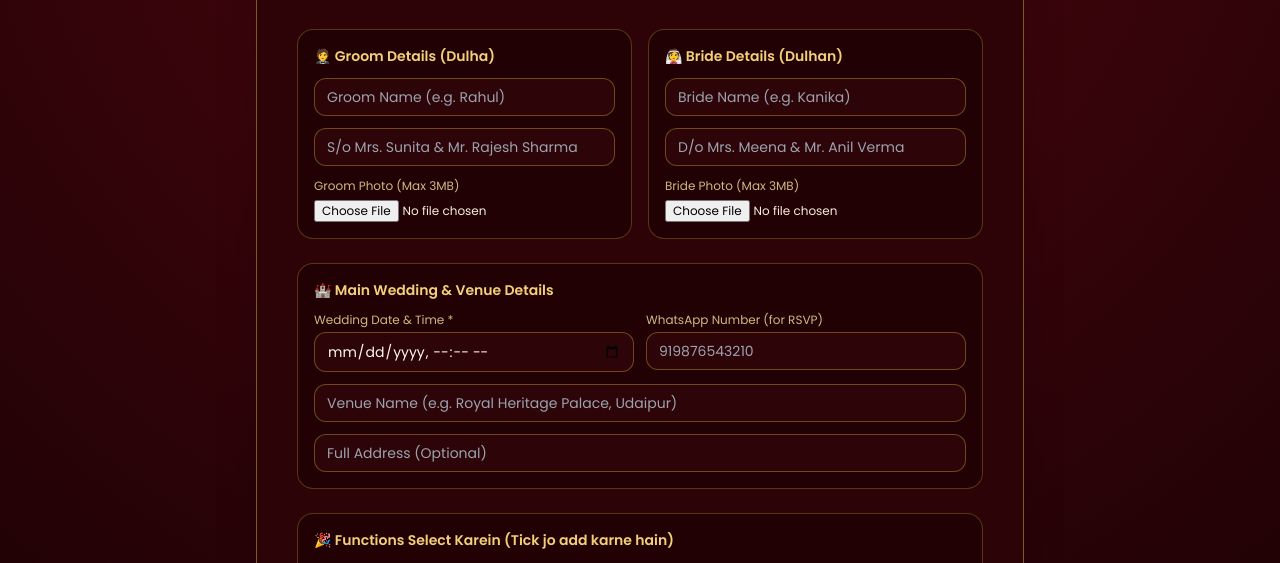
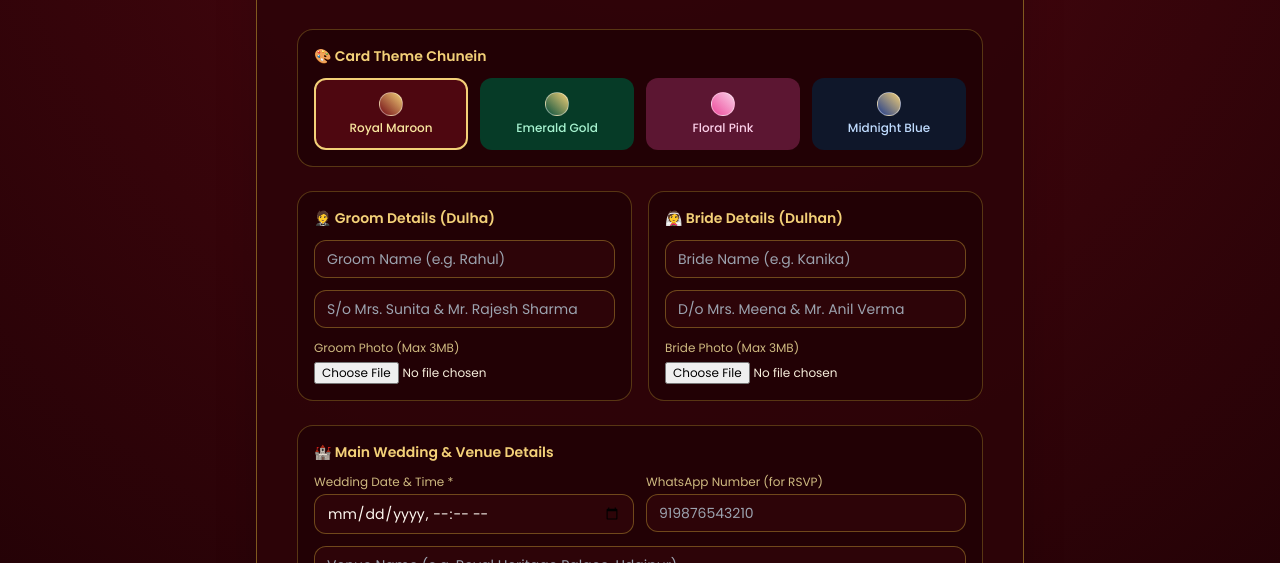
Before and after one commit to fanboi536-png/royal-wedding-maker, a website: page public/index.html in a window 1280 px wide. Shown: the part 216-779 px from the top of the page. Drawn offline with nearby package versions, Linux system fonts and the light colour scheme.

Commit message:
Update index.html

```diff
--- a/public/index.html
+++ b/public/index.html
@@ -32,6 +32,44 @@
     </div>
 
     <form id="builderForm" class="space-y-6">
+      <!-- THEME SELECTOR -->
+      <div class="bg-[#1f0205]/70 p-4 rounded-2xl border border-[#d4af37]/30 space-y-3">
+        <h3 class="text-[#f3d078] font-semibold text-sm">🎨 Card Theme Chunein</h3>
+        <div class="grid grid-cols-2 sm:grid-cols-4 gap-3 text-xs">
+          <label class="cursor-pointer">
+            <input type="radio" name="theme" value="royal-maroon" checked class="peer hidden" />
+            <div class="p-3 rounded-xl border-2 border-transparent peer-checked:border-[#f3d078] bg-[#4e0710] text-center transition">
+              <div class="w-6 h-6 rounded-full mx-auto mb-1 bg-gradient-to-tr from-[#700914] to-[#f3d078] border border-white/40"></div>
+              <span class="font-medium text-[#f9e79f]">Royal Maroon</span>
+            </div>
+          </label>
+
+          <label class="cursor-pointer">
+            <input type="radio" name="theme" value="emerald-gold" class="peer hidden" />
+            <div class="p-3 rounded-xl border-2 border-transparent peer-checked:border-[#f3d078] bg-[#063b27] text-center transition">
+              <div class="w-6 h-6 rounded-full mx-auto mb-1 bg-gradient-to-tr from-[#064e3b] to-[#f3d078] border border-white/40"></div>
+              <span class="font-medium text-emerald-200">Emerald Gold</span>
+            </div>
+          </label>
+
+          <label class="cursor-pointer">
+            <input type="radio" name="theme" value="floral-pink" class="peer hidden" />
+            <div class="p-3 rounded-xl border-2 border-transparent peer-checked:border-pink-400 bg-[#5c1632] text-center transition">
+              <div class="w-6 h-6 rounded-full mx-auto mb-1 bg-gradient-to-tr from-[#ec4899] to-[#fbcfe8] border border-white/40"></div>
+              <span class="font-medium text-pink-200">Floral Pink</span>
+            </div>
+          </label>
+
+          <label class="cursor-pointer">
+            <input type="radio" name="theme" value="midnight-royal" class="peer hidden" />
+            <div class="p-3 rounded-xl border-2 border-transparent peer-checked:border-[#f3d078] bg-[#0f172a] text-center transition">
+              <div class="w-6 h-6 rounded-full mx-auto mb-1 bg-gradient-to-tr from-[#1e3a8a] to-[#f3d078] border border-white/40"></div>
+              <span class="font-medium text-blue-200">Midnight Blue</span>
+            </div>
+          </label>
+        </div>
+      </div>
+
       <!-- Couple Details -->
       <div class="grid grid-cols-1 sm:grid-cols-2 gap-4">
         <div class="bg-[#1f0205]/70 p-4 rounded-2xl border border-[#d4af37]/30 space-y-3">
```
